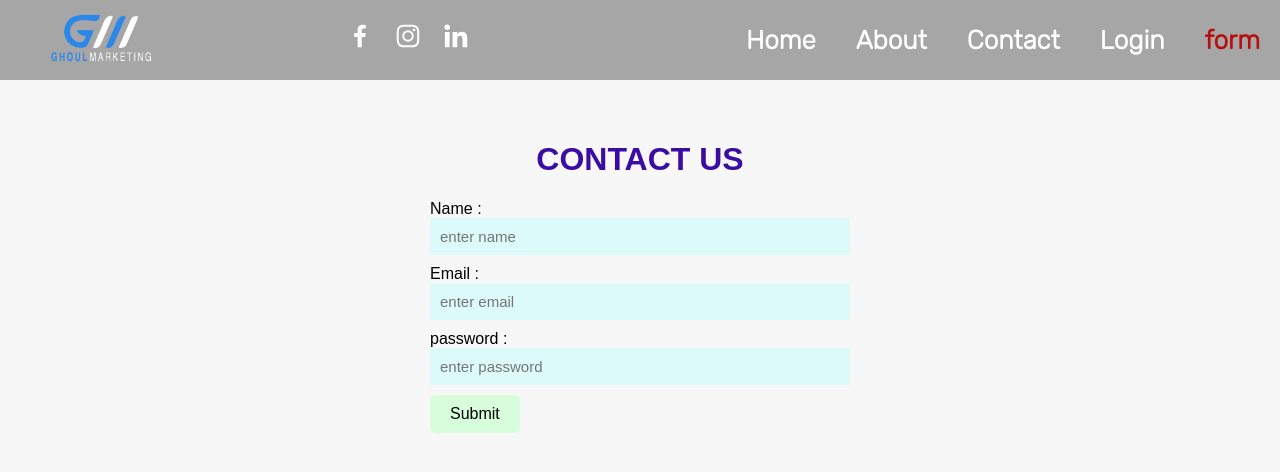
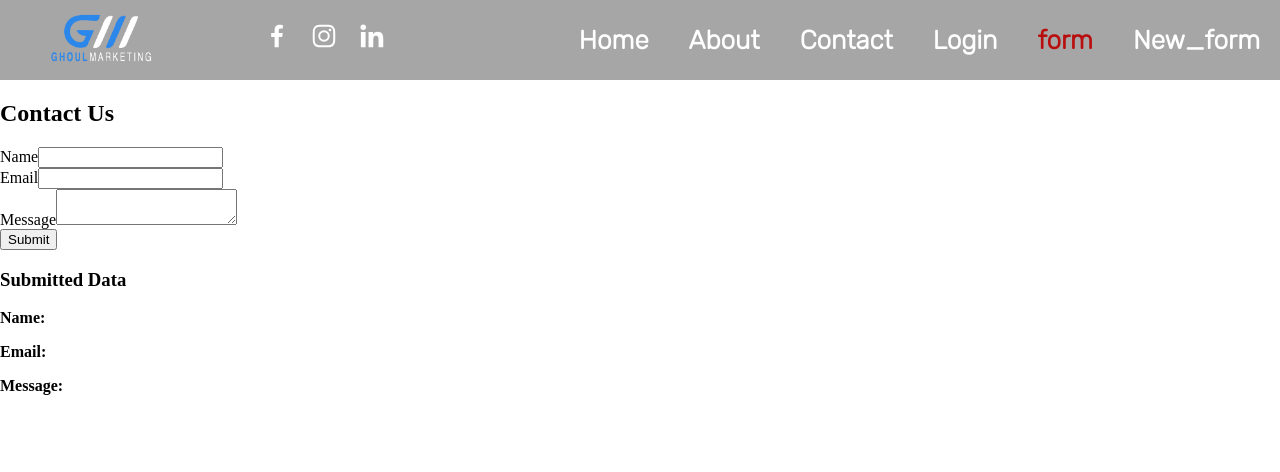
Before and after one commit to mdnadimweb/Navbar-with-react-router-, a React (Vite) app: page /ContactForm in a window 1280 px wide. Shown: the top 472 px of the page. Built offline with nearby package versions, Linux system fonts and the light colour scheme.

Commit message:
react form hook

```diff
--- a/package.json
+++ b/package.json
@@ -10,8 +10,10 @@
     "preview": "vite preview"
   },
   "dependencies": {
+    "bootstrap": "^5.3.5",
     "react": "^19.0.0",
     "react-dom": "^19.0.0",
+    "react-hook-form": "^7.55.0",
     "react-icons": "^5.5.0",
     "react-router": "^7.4.1"
   },
--- a/src/App.css
+++ b/src/App.css
@@ -112,10 +112,10 @@ nav .icons a:hover {
 
 .form_main .input input {
   padding: 10px;
-  width: 400px ;
-  background-color: rgba(198, 254, 255, 0.527);
+  width: 400px;
+  background-color: rgba(198, 254, 255, 0.37);
   border: none;
-  font-size: 15px ;
+  font-size: 15px;
 }
 
 .form_main .input input:hover {
@@ -123,10 +123,9 @@ nav .icons a:hover {
 }
 
 .form_main h1 {
-
   text-align: center;
   text-transform: uppercase;
-  color:#3a0ca3;
+  color: #3a0ca3;
 }
 
 /* .button_form{
@@ -136,21 +135,17 @@ nav .icons a:hover {
 
 } */
 
-
 .button_form button {
-
   text-align: center;
   border: none;
-  padding: 10px 20px ;
-  margin-top: 10px ;
-  background-color:rgba(206, 255, 210, 0.747);
-  font-size: 16px ;
-  border-radius: 5px ;
-
+  padding: 10px 20px;
+  margin-top: 10px;
+  background-color: rgba(206, 255, 210, 0.384);
+  font-size: 16px;
+  border-radius: 5px;
 }
 
-.button_form button:hover{
-
+.button_form button:hover {
   background-color: rgba(255, 200, 200, 0.699);
   border: 1px solid rgb(139, 0, 0);
 }
--- a/src/App.jsx
+++ b/src/App.jsx
@@ -3,7 +3,8 @@ import Home from "./pages/Home";
 import About from "./pages/About";
 import Contact from "./pages/Contact";
 import Error from "./pages/Error";
-import ContactForm from "./pages/form"
+import ContactForm from "./pages/form";
+import New_form from "./pages/New_form";
 import { BrowserRouter, Route, Routes } from "react-router";
 import Navbar from "./components/Navbar";
 import Login from "./pages/Login";
@@ -19,7 +20,8 @@ function App() {
           <Route path="/contact" element={<Contact />} />
           <Route path="/login" element={<Login />} />
           <Route path="/*" element={<Error />} />
-          <Route path="/ContactForm" element={<ContactForm/>} />
+          <Route path="/ContactForm" element={<ContactForm />} />
+          <Route path="/New_form" element={<New_form />} />
         </Routes>
       </BrowserRouter>
     </>
--- a/src/components/Navbar.jsx
+++ b/src/components/Navbar.jsx
@@ -34,6 +34,7 @@ function Navbar() {
             <NavLink to="/contact">Contact</NavLink>
             <NavLink to="/login">Login</NavLink>
             <NavLink to="/ContactForm">form</NavLink>
+            <NavLink to="/New_form">New_form</NavLink>
           </ul>
 
         </div>
--- /dev/null
+++ b/src/pages/Demo.jsx
@@ -0,0 +1,54 @@
+import { useState } from "react";
+
+function Demo() {
+  const [fn, setFn] = useState("");
+  const [ln, setLn] = useState("");
+  const [show, setShow] = useState(false);
+  const inputHandler = (e) => {
+    console.log(e.target);
+    setFn(e.target.value);
+  };
+
+  const inputHandler2 = (e) => {
+    console.log(e.target);
+    setLn(e.target.value);
+  };
+
+  const formHandler = (e) => {
+    e.preventDefault();
+    console.log(e.target.ln.value);
+    setShow(true);
+    // setValue(e.target);
+  };
+  return (
+    <>
+      <section>
+        <form onSubmit={formHandler}>
+          <input
+            onChange={inputHandler}
+            placeholder="name"
+            value={fn}
+            name="fn"
+            type="text"
+          />
+          <input
+            onChange={inputHandler2}
+            placeholder="name"
+            value={ln}
+            name="ln"
+            type="text"
+          />
+          <button type="submit">submit</button>
+        </form>
+      </section>
+      {show && (
+        <section>
+          <h1>First Name : {fn}</h1>
+          <h1>Last Name : {ln}</h1>
+        </section>
+      )}
+    </>
+  );
+}
+
+export default Demo;
--- /dev/null
+++ b/src/pages/FormHook.jsx
@@ -0,0 +1,60 @@
+import React, { useState } from "react";
+import { useForm } from "react-hook-form";
+
+function FormHook() {
+  const { register, handleSubmit } = useForm();
+  const [submittedData, setSubmittedData] = useState(null);
+
+  const onsubmit = (data) => {
+    setSubmittedData(data);
+    console.log(data);
+  };
+
+  return (
+    <>
+      <div className="form_main">
+        <form onSubmit={handleSubmit(onsubmit)} action="#">
+          <h1>Contact Us</h1>
+
+          <div className="input">
+            <label>Name:</label>
+            <input {...register("name")} type="text" placeholder="Enter name" />
+          </div>
+
+          <div className="input">
+            <label>Email:</label>
+            <input
+              {...register("email")}
+              type="email"
+              placeholder="Enter email"
+            />
+          </div>
+
+          <div className="input">
+            <label>Password:</label>
+            <input
+              {...register("password")}
+              type="password"
+              placeholder="Enter password"
+            />
+          </div>
+
+          <div className="button_form">
+            <button type="submit">Submit</button>
+          </div>
+        </form>
+      </div>
+
+      {submittedData && (
+        <div className="submitted-data mt-4">
+          <h2>Submitted Data:</h2>
+          <p>Name: {submittedData.name}</p>
+          <p>Email: {submittedData.email}</p>
+          <p>Password: {submittedData.password}</p>
+        </div>
+      )}
+    </>
+  );
+}
+
+export default FormHook;
--- a/src/pages/Home.jsx
+++ b/src/pages/Home.jsx
@@ -1,13 +1,30 @@
+import Demo from "./Demo";
+
 function Home() {
-    return ( <>
+  return (
+    <>
+      <Demo />
 
-  <h1>Home page </h1>
-  <p>Lorem ipsum dolor sit amet consectetur adipisicing elit. Mollitia cum quia optio exercitationem animi tenetur a laborum magnam eligendi omnis, blanditiis error, quibusdam sequi natus similique repudiandae debitis cumque necessitatibus! Nulla molestiae impedit accusamus, maxime voluptatum facere repellendus temporibus explicabo illo dolorem, unde autem incidunt enim itaque, ab officia sequi.</p>
+      <h1>Home page </h1>
+      <p>
+        Lorem ipsum dolor sit amet consectetur adipisicing elit. Mollitia cum
+        quia optio exercitationem animi tenetur a laborum magnam eligendi omnis,
+        blanditiis error, quibusdam sequi natus similique repudiandae debitis
+        cumque necessitatibus! Nulla molestiae impedit accusamus, maxime
+        voluptatum facere repellendus temporibus explicabo illo dolorem, unde
+        autem incidunt enim itaque, ab officia sequi.
+      </p>
 
-  <p>Lorem ipsum dolor sit amet consectetur adipisicing elit. Consectetur, soluta. Tempora alias et similique voluptates assumenda id omnis doloremque quos consequuntur cumque! Assumenda corporis eius deleniti! Laboriosam odit quia ad et praesentium? Voluptas voluptatibus laboriosam, repudiandae repellendus maxime, omnis, beatae ex nisi magni doloremque ducimus! Fuga pariatur voluptates quisquam tenetur!</p>
-
-
-    </> );
+      <p>
+        Lorem ipsum dolor sit amet consectetur adipisicing elit. Consectetur,
+        soluta. Tempora alias et similique voluptates assumenda id omnis
+        doloremque quos consequuntur cumque! Assumenda corporis eius deleniti!
+        Laboriosam odit quia ad et praesentium? Voluptas voluptatibus
+        laboriosam, repudiandae repellendus maxime, omnis, beatae ex nisi magni
+        doloremque ducimus! Fuga pariatur voluptates quisquam tenetur!
+      </p>
+    </>
+  );
 }
 
 export default Home;
--- a/src/pages/Login.jsx
+++ b/src/pages/Login.jsx
@@ -1,41 +1,20 @@
 import { useNavigate } from "react-router";
 
+function Login() {
+  const navigate = useNavigate();
 
-function Login () {
-
-    const navigate = useNavigate() ;
-
-
-
-
-
-
-
-
-    return ( <>
-
-
-
-
-
-
-
-
-
-
-
-
-
-
-
-
-
-    <button className="button" onClick={()=>{
-        navigate("/");
-    }}>go to home </button>
-
-
-    </> );
+  return (
+    <>
+      <button
+        className="button"
+        onClick={() => {
+          navigate("/");
+        }}
+      >
+        go to home{" "}
+      </button>
+    </>
+  );
 }
 
-export default Login ;
+export default Login;
--- /dev/null
+++ b/src/pages/New_form.jsx
@@ -0,0 +1,12 @@
+import { useState } from "react";
+import FormHook from "./FormHook";
+
+function New_form() {
+  return (
+    <>
+      <FormHook />
+    </>
+  );
+}
+
+export default New_form;
--- a/src/pages/form.jsx
+++ b/src/pages/form.jsx
@@ -1,41 +1,95 @@
-import React from "react";
+import React, { useState } from "react";
 
-function Form() {
+const ContactForm = () => {
+  const [formData, setFormData] = useState({
+    name: "",
+    email: "",
+    message: "",
+  });
+
+  const [submittedData, setSubmittedData] = useState({});
+
+  const handleChange = (e) => {
+    const { name, value } = e.target;
+
+    setFormData({
+      ...formData,
+
+      [name]: value,
+    });
+  };
+
+  const handleSubmit = (e) => {
+    e.preventDefault();
+    // Assuming you validate data before this point, for simplicity just pass the data
+    setSubmittedData(formData); // Set the submitted data to state
+    // Optionally reset the form after submission
+    setFormData({
+      name: "",
+      email: "",
+      message: "",
+    });
+  };
+
   return (
-    <>
-      <div className="form_main">
+    <div>
+      <h2>Contact Us</h2>
+      <form onSubmit={handleSubmit}>
+        <div>
+          <label htmlFor="name">Name</label>
+          <input
+            type="text"
+            id="name"
+            name="name"
+            value={formData.name}
+            onChange={handleChange}
+            required
+          />
+        </div>
+        <div>
+          <label htmlFor="email">Email</label>
+          <input
+            type="email"
+            id="email"
+            name="email"
+            value={formData.email}
+            onChange={handleChange}
+            required
+          />
+        </div>
+        <div>
+          <label htmlFor="message">Message</label>
+          <textarea
+            id="message"
+            name="message"
+            value={formData.message}
+            onChange={handleChange}
+            required
+          ></textarea>
+        </div>
+        <div>
+          <button type="submit">Submit</button>
+        </div>
+      </form>
 
-        <form action="#">
-        <h1>contact us</h1>
+      {/* Displaying submitted data */}
 
-         <div className="input">
-         <label htmlFor="">Name : </label>
-         <input type="text" placeholder="enter name " />
-         </div>
+      {submittedData && (
+        <div className="submitted-data">
+          <h3>Submitted Data</h3>
+          <p>
+            <strong>Name:</strong> {submittedData.name}
+          </p>
+          <p>
+            <strong>Email:</strong> {submittedData.email}
+          </p>
+          <p>
+            <strong>Message:</strong> {submittedData.message}
+          </p>
+        </div>
+      )}
+    </div>
+  );
+};
 
-
-          <div className="input">
-          <label htmlFor="">Email : </label>
-          <input type="email" placeholder="enter email " />
-          </div>
-
-
-          <div className="input">
-          <label htmlFor="">password : </label>
-          <input type="number " placeholder="enter password " />
-          </div>
-
-         <div className="button_form">
-          <button type="submit">Submit</button>
-         </div>
-
-
-
-
-        </form>
-      </div>
-    </>
-  );
-}
-
-export default Form;
+export default ContactForm;
```
Also changed, not shown: 1 other file (tests, documents, lock files or other folders).
